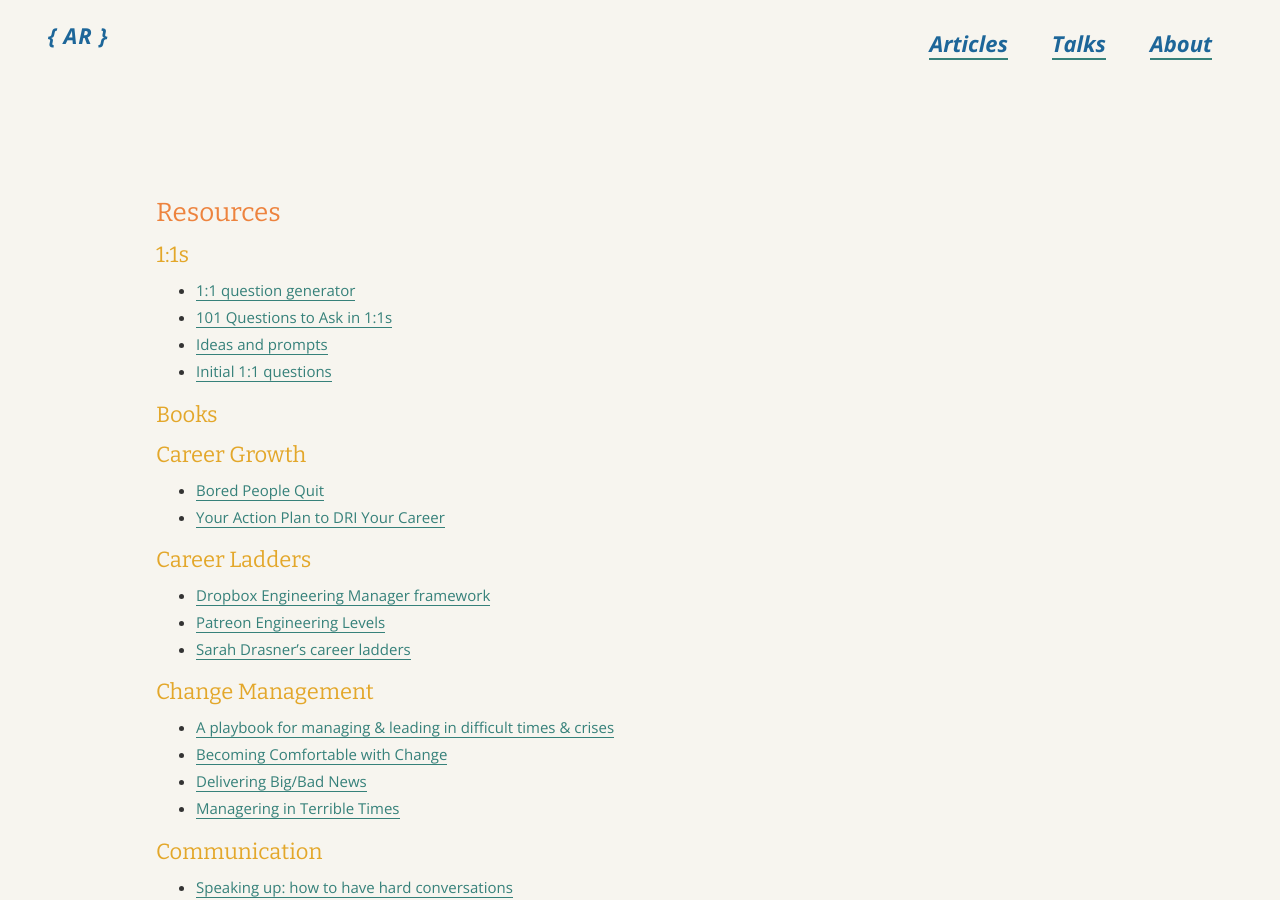
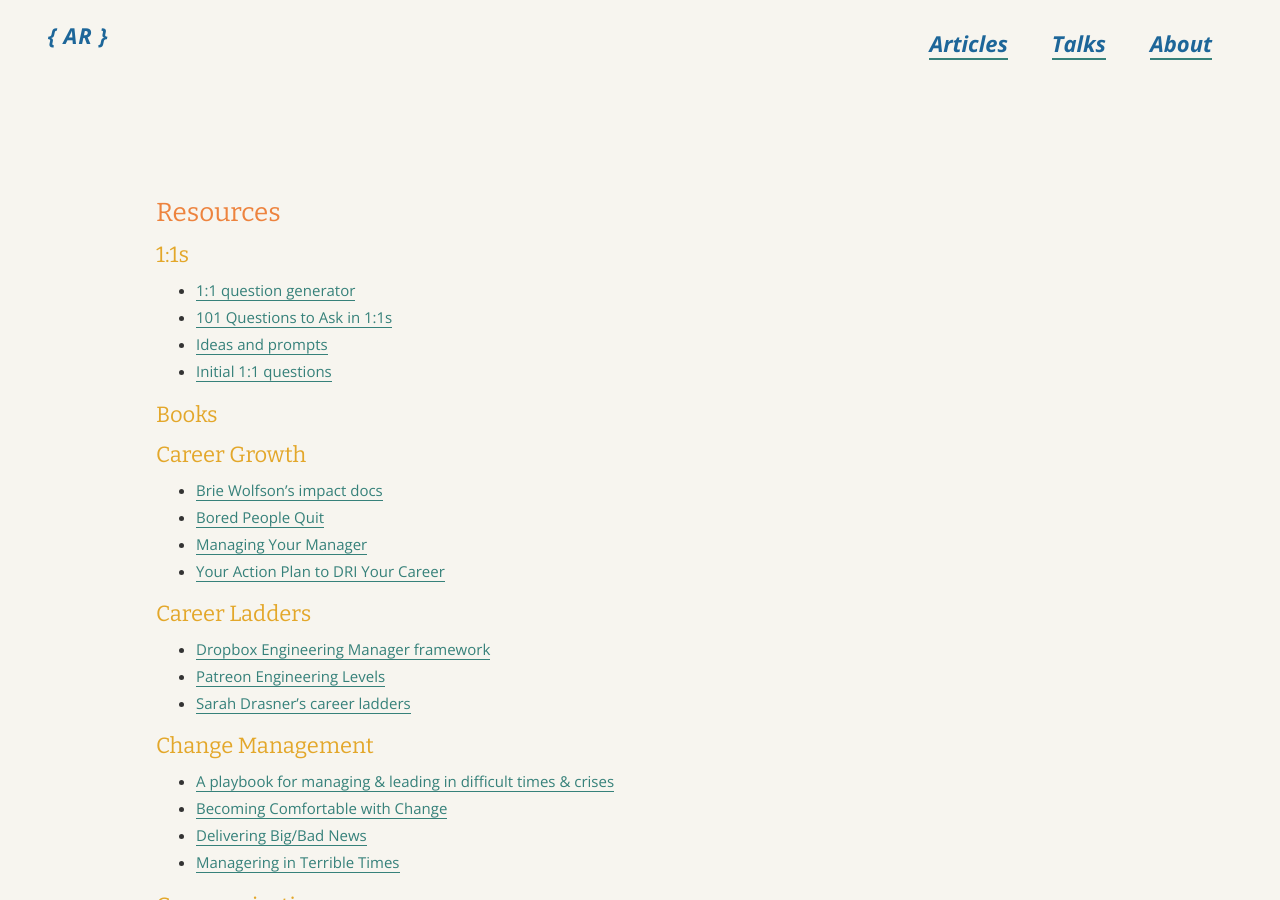
Before and after one commit to angelariggs/angelariggs.github.io, a Jekyll site: the page built from resources.md, in a window 1280 px wide and 900 px high. Built offline with Jekyll 4.4.1, drawn with Linux system fonts in a browser that asks for light colours.

Commit message:
added brie's impact docs and managing up articles

```diff
--- a/resources.md
+++ b/resources.md
@@ -15,7 +15,9 @@ permalink: /resources
 
 ## Career Growth
 
+- [Brie Wolfson's impact docs](https://review.firstround.com/ditch-your-to-do-list-and-use-these-docs-to-make-more-impact)
 - [Bored People Quit](https://randsinrepose.com/archives/bored-people-quit/)
+- [Managing Your Manager](https://every.to/superorganizers/managing-your-manager)
 - [Your Action Plan to DRI Your Career](https://cate.blog/2021/12/20/your-action-plan-to-dri-your-career/)
 
 ## Career Ladders
```
